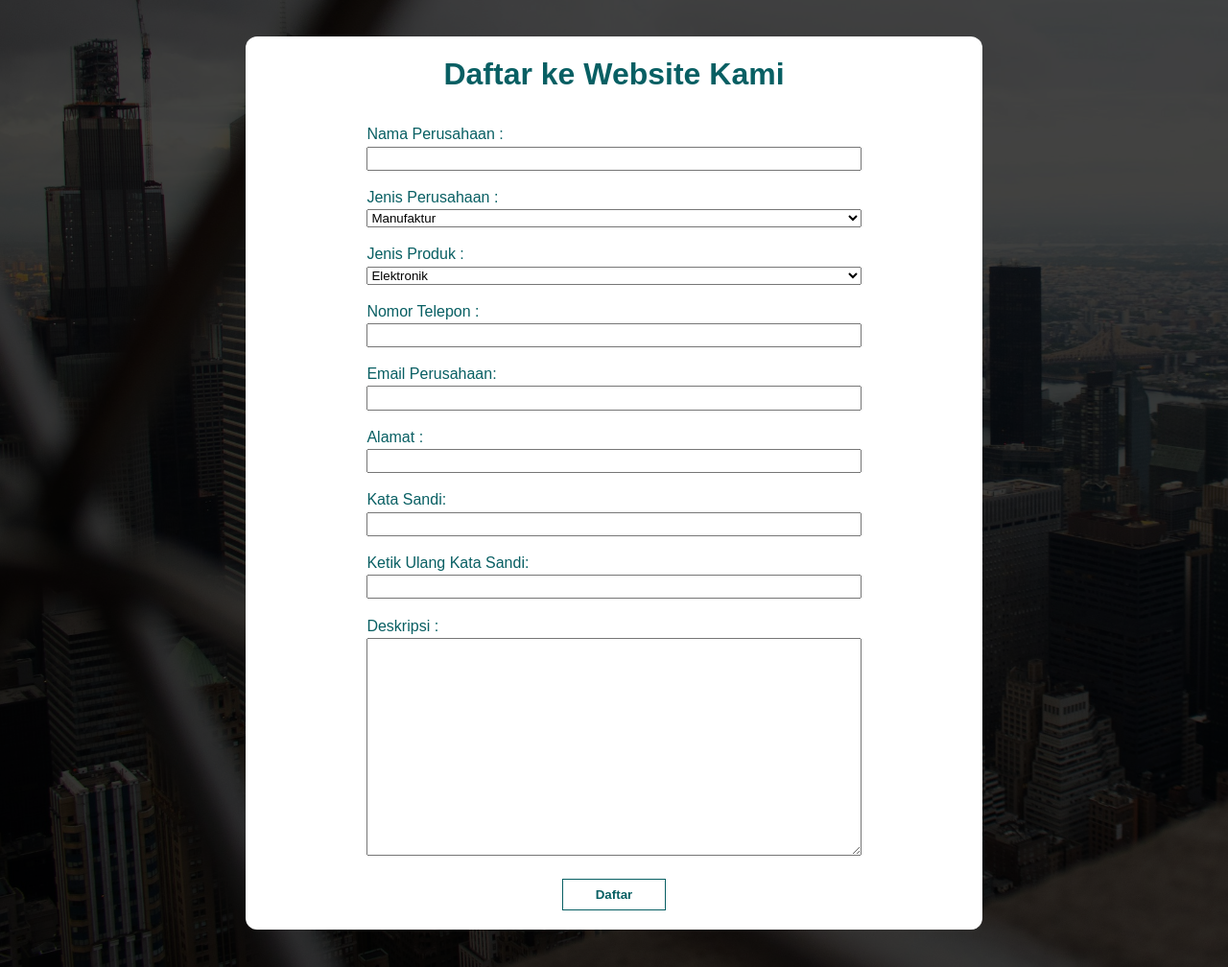
After one commit to MuhammadPutraLicai/PIPL, a Node server app: page /register in a window 1280 px wide. The commit adds this page. Shown: the whole page at 96% size. Run offline with Node 20, Linux system fonts and the light colour scheme.

Commit message:
create register and login page

```diff
--- a/app.js
+++ b/app.js
@@ -12,6 +12,14 @@ app.get('/main', (req, res)=>{
     getCustomerMainPage(req, res);
 })
 
+app.get('/login', (req, res)=>{
+    res.render('login.pug');
+});
+
+app.get('/register', (req, res)=>{
+    res.render('register.pug');
+});
+
 app.listen(8080, ()=>{
     console.log("Server is listening at http://localhost:8080");
 })
--- /dev/null
+++ b/public/style/register.css
@@ -0,0 +1,108 @@
+* {
+    margin: 0;
+    padding: 0;
+    box-sizing: border-box;
+    font-family: Arial, sans-serif;
+}
+
+@import url('https://fonts.googleapis.com/css2?family=Kreon:wght@300..700&family=League+Spartan:wght@100..900&display=swap');
+@import url('https://fonts.googleapis.com/css2?family=Libre+Baskerville:ital,wght@0,400;0,700;1,400&display=swap');
+.league-spartan{
+    font-family: "League Spartan", sans-serif;
+    font-optical-sizing: auto;
+    font-weight: 500;
+    font-style: normal;
+}
+
+.libre-baskerville-regular {
+    font-family: "Libre Baskerville", serif;
+    font-weight: 400;
+    font-style: normal;
+}
+
+.libre-baskerville-bold {
+    font-family: "Libre Baskerville", serif;
+    font-weight: 700;
+    font-style: normal;
+}
+
+#background-container{
+    background-image: url('../images/search-background.jpg');
+    background-position: center;
+    background-size: cover;
+    background-color: #000000bd;
+    background-blend-mode: overlay;
+    min-height: 100vh;
+    display: flex;
+    justify-content: center;
+    padding: 3% 0%;
+}
+
+#form-container{
+    background-color: white;
+    min-width: 60%;
+    border-radius: 12px;
+    padding: 1.3em 1em;
+}
+
+#form-container h1{
+    text-align: center;
+    color: #085F63;
+    font-family: "League Spartan", sans-serif;
+    font-optical-sizing: auto;
+    font-weight: 700;
+    font-style: normal;
+}
+
+#form-container #form-section{
+    margin-top: 1.5em;
+    display: flex;
+    flex-direction: column;
+    align-items: center;
+}
+
+#form-section .form-item{
+    color: #085F63;
+    font-weight: 600;
+    display: flex;
+    flex-direction: column;
+    padding: 0.5em 0em;
+    min-width: 70%;
+}
+
+.form-item label{
+    padding: 0.2em 0em;
+}
+
+.form-item input{
+    padding: 0.1em 0em;
+    font-size: 1em;
+    font-family: "Libre Baskerville", serif;
+    font-weight: 500;
+    font-style: normal;
+}
+
+#form-section #submit-button{
+    min-width: 10%;
+    padding: 0.6em 2.5em;
+    margin-top: 1.2em;
+    background-color: white;
+    color: #085F63;
+    border: 1px solid #085F63;
+    font-family: "League Spartan", sans-serif;
+    font-optical-sizing: auto;
+    font-weight: 700;
+    font-style: normal;
+}
+
+@media screen and (max-width: 1000px) {
+     #form-container{
+      min-width: 80%;
+    }
+}
+
+@media screen and (max-width: 700px) {
+    #form-container{
+     min-width: 95%;
+   }
+}
--- /dev/null
+++ b/src/views/register.pug
@@ -0,0 +1,60 @@
+doctype html
+html(lang='en')
+  head
+    meta(charset='UTF-8')
+    meta(http-equiv='X-UA-Compatible', content='IE=edge')
+    meta(name='viewport', content='width=device-width, initial-scale=1.0')
+    link(rel='icon', type='image/x-icon', href='https://img.icons8.com/?size=100&id=dxoYK8bxqiJr&format=png&color=000000')
+    link(rel='stylesheet', href='public/style/register.css')
+    |
+    title Register
+  body
+    #background-container
+      #form-container
+        h1 Daftar ke Website Kami
+        form#form-section(method='POST', action='/register', target='_self')
+          .form-item
+            label.league-spartan(for='nama-perusahaan') Nama Perusahaan :
+            input#nama-perusahaan(type='text', name='nama-perusahaan')
+          .form-item
+            label.league-spartan(for='jenis-perusahaan') Jenis Perusahaan :
+            select#jenis-perusahaan(name='jenis-perusahaan')
+              option(value='Manufaktur') Manufaktur
+              option(value='Distributor') Distributor
+          .form-item
+            label.league-spartan(for='jenis-produk') Jenis Produk :
+            select#jenis-produk(name='jenis-produk')
+              option(value='Elektronik') Elektronik
+              option(value='Otomotif') Otomotif
+              option(value='Pakaian') Pakaian
+              option(value='Furnitur') Furnitur
+              option(value='Pertanian') Pertanian
+              option(value='Peternakan') Peternakan
+              option(value='Kimia') Kimia
+              option(value='Makanan') Makanan
+              option(value='Konstruksi') Konstruksi
+              option(value='Medis') Medis
+              option(value='Pendidikan') Pendidikan
+              option(value='Logam') Logam
+              option(value='Kayu') Kayu
+              option(value='Tekstil') Tekstil
+              option(value='Software') Software
+          .form-item
+            label.league-spartan(for='nomor-telepon') Nomor Telepon :
+            input#nomor-telepon(type='text', name='nomor-telepon')
+          .form-item
+            label.league-spartan(for='email') Email Perusahaan:
+            input#email(type='email', name='email')
+          .form-item
+            label.league-spartan(for='alamat') Alamat :
+            input#alamat(type='text', name='alamat')
+          .form-item
+            label.league-spartan(for='kata-sandi') Kata Sandi:
+            input#kata-sandi(type='password', name='kata-sandi')
+          .form-item
+            label.league-spartan(for='ketik-ulang-kata-sandi') Ketik Ulang Kata Sandi:
+            input#ketik-ulang-kata-sandi(type='password', name='ketik-ulang-kata-sandi')
+          .form-item
+            label.league-spartan(for='deskripsi') Deskripsi :
+            textarea#deskripsi(name='deskripsi', cols='5', rows='15')
+          input#submit-button(type='submit', value='Daftar')
```
Also changed, not shown: public/html/register.html (added, +86 -0 lines), public/style/login.css (added, +93 -0 lines), src/views/customer/customer-main-page.pug (+4 -4 lines), src/views/login.pug (added, +25 -0 lines), public/images/login-background.png (added), src/views/components/filter.pug (renamed from src/views/filter.pug), src/views/components/footer.pug (renamed from src/views/footer.pug), src/views/components/search-section.pug (renamed from src/views/search-section.pug), src/views/components/supplier-card.pug (renamed from src/views/supplier-card.pug), src/views/components/supplier-list.pug (renamed from src/views/supplier-list.pug).
